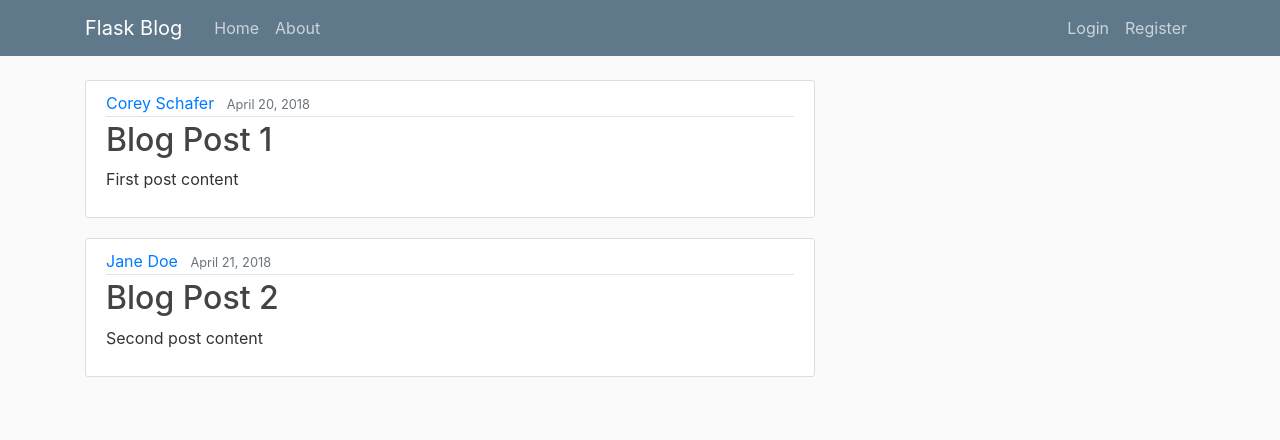
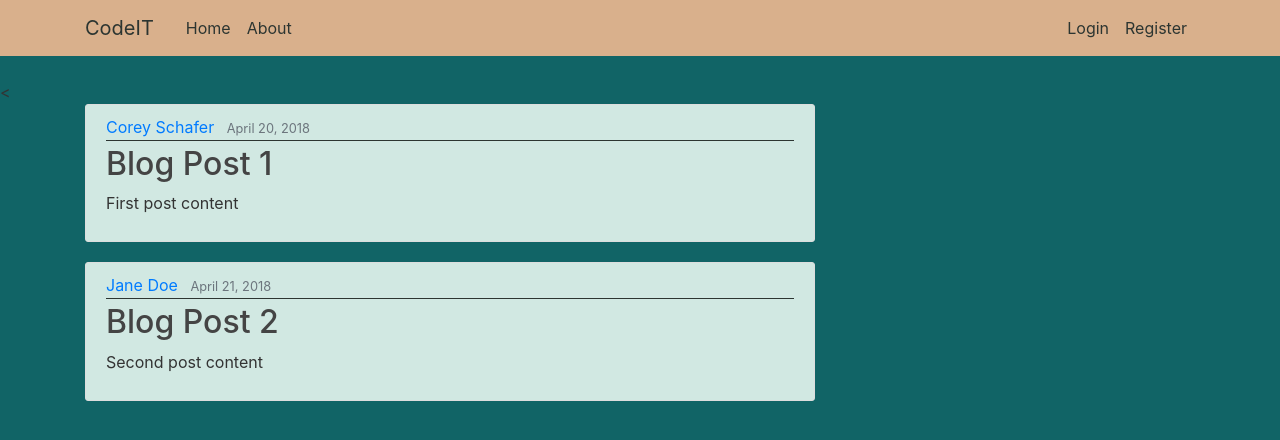
Before and after one commit to shaury-96/codeit, a Flask app: page / in a window 1280 px wide. Shown: the top 440 px of the page. Run offline with Flask 3, Linux system fonts and the light colour scheme; some libraries are stand-ins or nearby versions.

Commit message:
first design css updated

```diff
--- a/Templates/layout.html
+++ b/Templates/layout.html
@@ -11,16 +11,16 @@
     <link rel="stylesheet" type="text/css" href="{{ url_for('static', filename='main.css') }}">
 
     {% if title %}
-        <title>Flask Blog - {{ title }}</title>
+        <title>CodeIT- {{ title }}</title>
     {% else %}
-        <title>Flask Blog</title>
+        <title>CodeIT</title>
     {% endif %}
 </head>
 <body>
-    <header class="site-header">
-      <nav class="navbar navbar-expand-md navbar-dark bg-steel fixed-top">
+    <header class="site-header"><
+      <nav class="navbar navbar-expand-md navbar-dark bg-steel fixed-top" style="background-color: #D9B08C; ">
         <div class="container">
-          <a class="navbar-brand mr-4" href="/">Flask Blog</a>
+          <a class="navbar-brand mr-4" href="/"><span id="blog_name">CodeIT</span></a>
           <button class="navbar-toggler" type="button" data-toggle="collapse" data-target="#navbarToggle" aria-controls="navbarToggle" aria-expanded="false" aria-label="Toggle navigation">
             <span class="navbar-toggler-icon"></span>
           </button>
--- a/static/main.css
+++ b/static/main.css
@@ -1,9 +1,11 @@
 body {
-  background: #fafafa;
+  background: #116466;
   color: #333333;
   margin-top: 5rem;
 }
-
+.custom-navbar-color{
+    background-color: #D9B08C;
+}
 h1, h2, h3, h4, h5, h6 {
   color: #444444;
 }
@@ -11,9 +13,11 @@ h1, h2, h3, h4, h5, h6 {
 .bg-steel {
   background-color: #5f788a;
 }
-
+#blog_name{
+color:#2C3531;
+}
 .site-header .navbar-nav .nav-link {
-  color: #cbd5db;
+  color:#2C3531;
 }
 
 .site-header .navbar-nav .nav-link:hover {
@@ -25,7 +29,7 @@ h1, h2, h3, h4, h5, h6 {
 }
 
 .content-section {
-  background: #ffffff;
+  background: #D1E8E2;
   padding: 10px 20px;
   border: 1px solid #dddddd;
   border-radius: 3px;
@@ -54,7 +58,7 @@ a.article-title:hover {
 .article-metadata {
   padding-bottom: 1px;
   margin-bottom: 4px;
-  border-bottom: 1px solid #e3e3e3
+  border-bottom: 1px solid #2C3531
 }
 
 .article-metadata a:hover {
```
